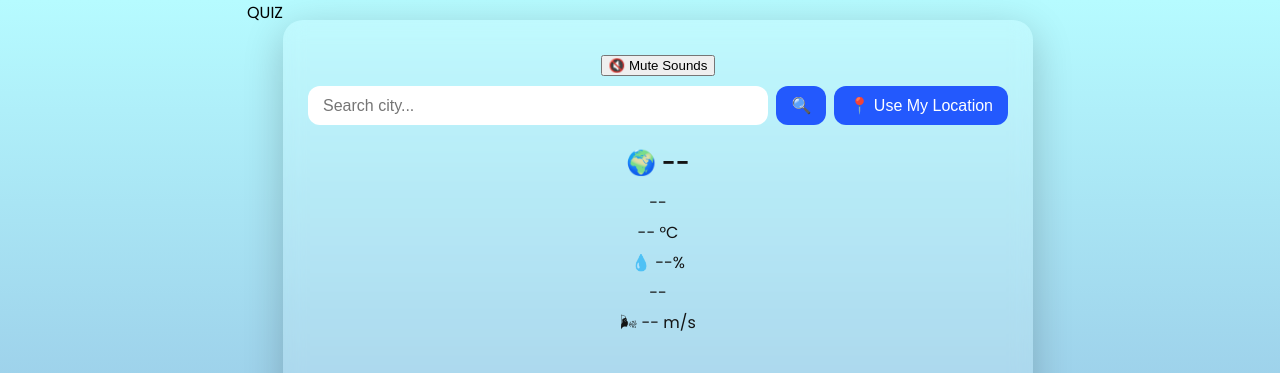
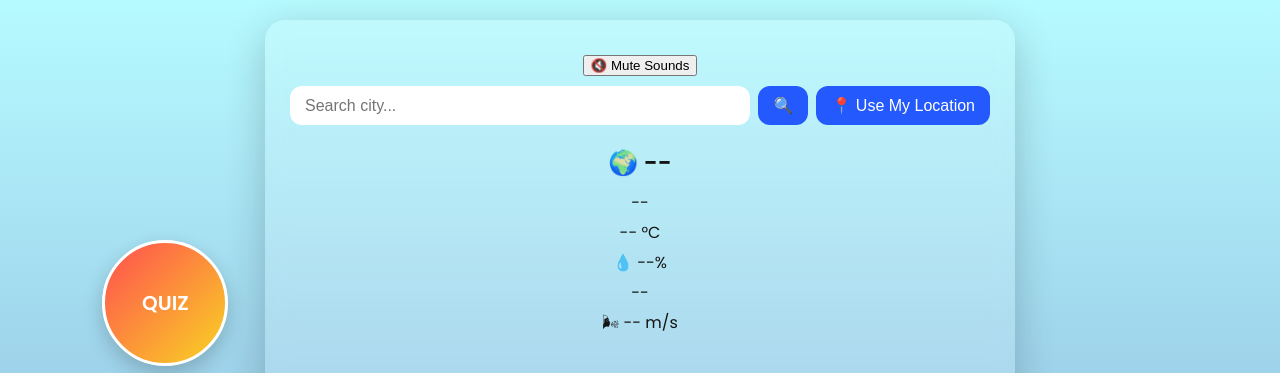
Before and after one commit to Harsh-Bajpai-1194/NimbusCast, a Flask app: page / in a window 1280 px wide. Shown: the top 373 px of the page. Run offline with Flask 3, Linux system fonts and the light colour scheme.

Commit message:
Update static.css
quiz button updates

```diff
--- a/static/static.css
+++ b/static/static.css
@@ -85,6 +85,46 @@
   display: block;
   opacity: 1;
 }
+
+.quiz {
+  background: linear-gradient(135deg, #ff4e50, #f9d423); /* gradient background */
+  height: 120px;
+  width: 120px;
+  z-index: 30;
+  position: absolute;
+  top: 30%;
+  left: 8%;
+  border: 3px solid #fff;
+  border-radius: 50%;
+  color: white;
+  font-size: 20px;
+  font-weight: bold;
+  cursor: pointer;
+  display: flex;
+  align-items: center;
+  justify-content: center;
+  box-shadow: 0 8px 20px rgba(0,0,0,0.2);
+  transition: all 0.3s ease;
+}
+
+/* On hover */
+.quiz:hover {
+  transform: scale(1.1);
+  background: linear-gradient(135deg, #43cea2, #185a9d); /* greenish-blue */
+  box-shadow: 0 12px 25px rgba(0,0,0,0.3);
+}
+
+/* On click/active */
+.quiz:active {
+  transform: scale(0.95);
+  background: linear-gradient(135deg, #00b09b, #96c93d); /* green shade */
+}
+
+
+
+
+
+
 /* Weather Widget Container */
 .weather-widget {
   background: rgba(255, 255, 255, 0.15);
```
